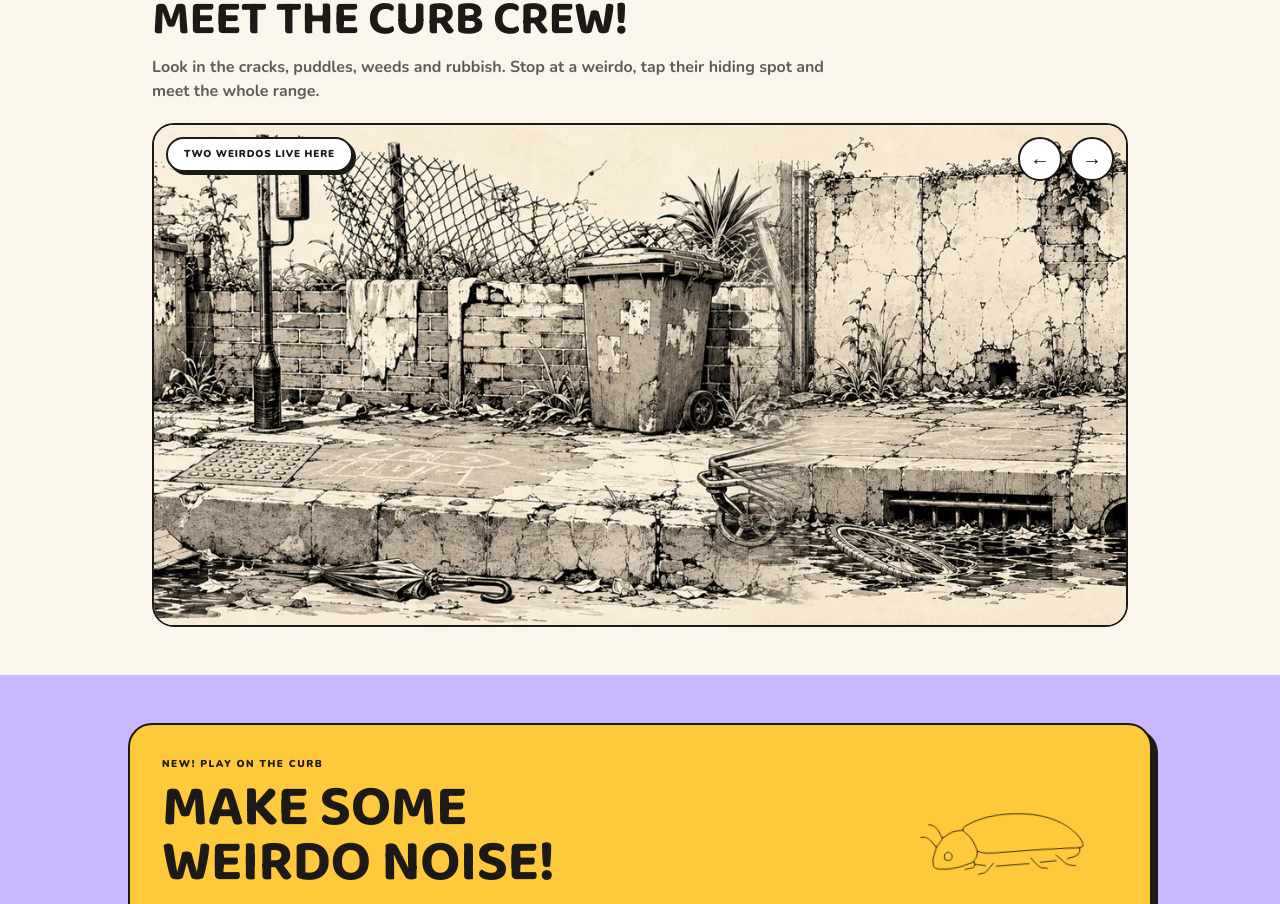
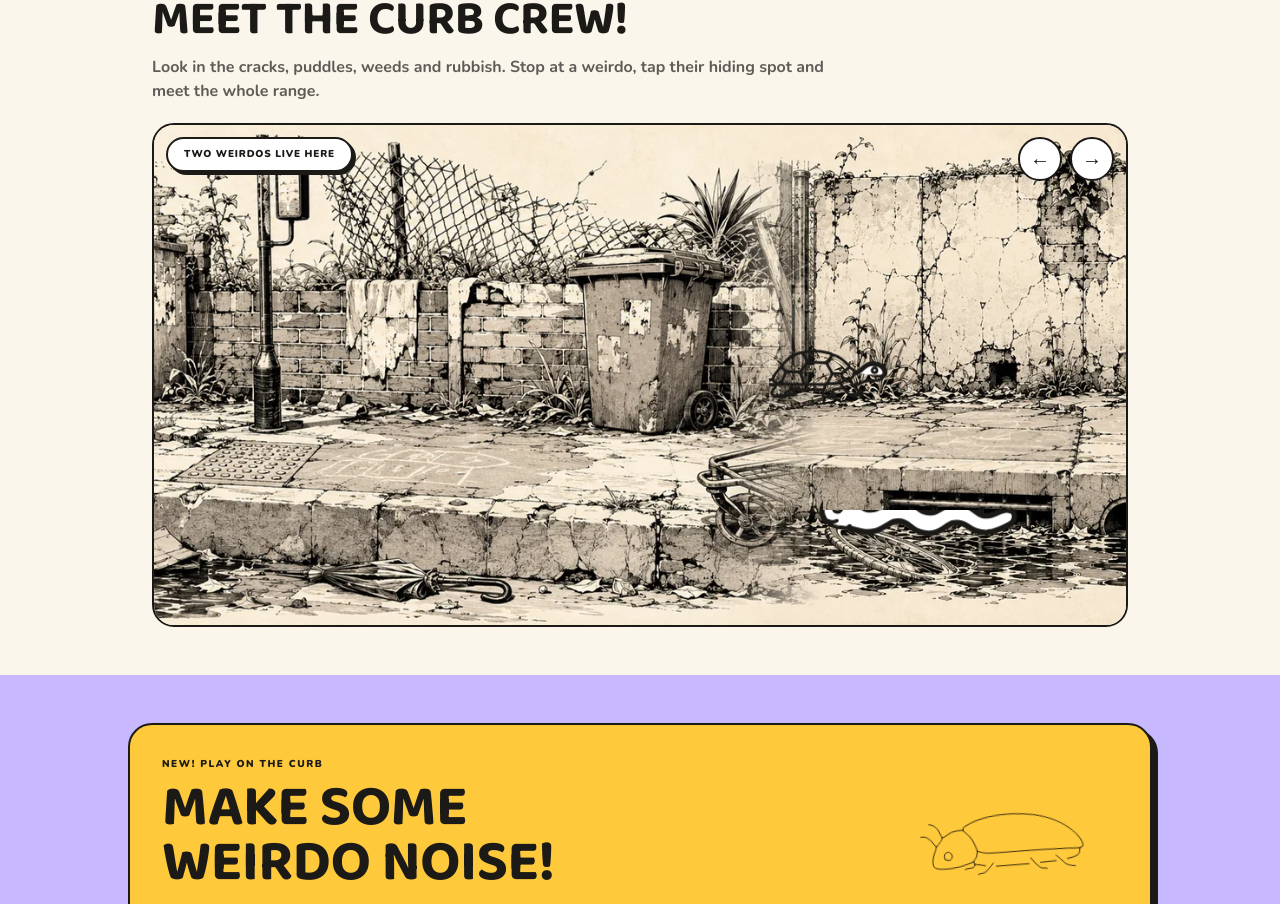
Before and after one commit to CDunell/shirtfaced, a Next.js app in the folder curbstamps-site/: page / in a window 1280 px wide. Shown: the part 1079-1983 px from the top of the page. Built offline with nearby package versions, Linux system fonts and the light colour scheme.

Commit message:
Animate creatures within zone one environment

```diff
--- a/curbstamps-site/src/app/globals.css
+++ b/curbstamps-site/src/app/globals.css
@@ -231,40 +231,63 @@ body {
   display: block;
 }
 
-@keyframes curb-world-bob {
-  0%, 72%, 100% { transform: translateY(0) rotate(var(--creature-rotation)); }
-  78% { transform: translateY(-7px) rotate(calc(var(--creature-rotation) - 2deg)); }
-  84% { transform: translateY(0) rotate(calc(var(--creature-rotation) + 1deg)); }
+@keyframes curb-scene-plod-bin {
+  0%, 28% {
+    transform: translateX(-48%) rotate(0deg);
+  }
+  36% {
+    transform: translateX(-25%) rotate(-1deg);
+  }
+  44%, 66% {
+    transform: translateX(7%) rotate(1deg);
+  }
+  72% {
+    transform: translateX(10%) rotate(-1deg);
+  }
+  80%, 100% {
+    transform: translateX(-48%) rotate(0deg);
+  }
 }
 
-@keyframes curb-world-peek {
-  0%, 62%, 100% { transform: translateY(15%) rotate(var(--creature-rotation)); }
-  70%, 88% { transform: translateY(0) rotate(var(--creature-rotation)); }
-  94% { transform: translateY(8%) rotate(var(--creature-rotation)); }
+@keyframes curb-scene-bin-nudge {
+  0%, 39%, 100% { transform: translateX(0) rotate(0deg); }
+  44% { transform: translateX(1px) rotate(0.12deg); }
+  49% { transform: translateX(-1px) rotate(-0.08deg); }
+  55%, 100% { transform: translateX(0) rotate(0deg); }
 }
 
-@keyframes curb-world-scuttle {
-  0%, 58%, 100% { transform: translateX(0) rotate(var(--creature-rotation)); }
-  65% { transform: translateX(-7px) rotate(calc(var(--creature-rotation) - 2deg)); }
-  73% { transform: translateX(6px) rotate(calc(var(--creature-rotation) + 2deg)); }
-  81% { transform: translateX(-2px) rotate(var(--creature-rotation)); }
+@keyframes curb-scene-pip-drain {
+  0%, 18% {
+    transform: translateX(-22%) translateY(17%) scaleX(0.96);
+  }
+  30% {
+    transform: translateX(-8%) translateY(8%) scaleX(1);
+  }
+  43%, 68% {
+    transform: translateX(7%) translateY(2%) scaleX(1);
+  }
+  74% {
+    transform: translateX(10%) translateY(5%) scaleX(0.98);
+  }
+  88%, 100% {
+    transform: translateX(-22%) translateY(17%) scaleX(0.96);
+  }
 }
 
-@keyframes curb-world-wobble {
-  0%, 68%, 100% { transform: rotate(var(--creature-rotation)); }
-  75% { transform: rotate(calc(var(--creature-rotation) - 4deg)); }
-  82% { transform: rotate(calc(var(--creature-rotation) + 4deg)); }
-  89% { transform: rotate(var(--creature-rotation)); }
+.curb-scene-plod-bin {
+  animation: curb-scene-plod-bin 8.6s cubic-bezier(0.45, 0, 0.2, 1) infinite;
 }
 
-@keyframes curb-world-breathe {
-  0%, 64%, 100% { transform: scale(1) rotate(var(--creature-rotation)); }
-  74%, 88% { transform: scale(1.025, 0.975) rotate(var(--creature-rotation)); }
-  81% { transform: scale(0.99, 1.015) rotate(var(--creature-rotation)); }
+.curb-scene-pip-drain {
+  animation: curb-scene-pip-drain 10.4s cubic-bezier(0.45, 0, 0.2, 1) -2.1s infinite;
 }
 
-.curb-motion-bob { animation: curb-world-bob 4.3s ease-in-out infinite; }
-.curb-motion-peek { animation: curb-world-peek 5.1s ease-in-out infinite; }
-.curb-motion-scuttle { animation: curb-world-scuttle 4.7s ease-in-out infinite; }
-.curb-motion-wobble { animation: curb-world-wobble 4s ease-in-out infinite; }
-.curb-motion-breathe { animation: curb-world-breathe 3.8s ease-in-out infinite; }
+.curb-bin-foreground {
+  clip-path: polygon(32% 25%, 49.5% 25%, 49.5% 65%, 32% 65%);
+  transform-origin: 41% 61%;
+  animation: curb-scene-bin-nudge 8.6s cubic-bezier(0.45, 0, 0.2, 1) infinite;
+}
+
+.curb-drain-foreground {
+  clip-path: polygon(54% 61%, 76% 61%, 76% 77%, 54% 77%);
+}
```
